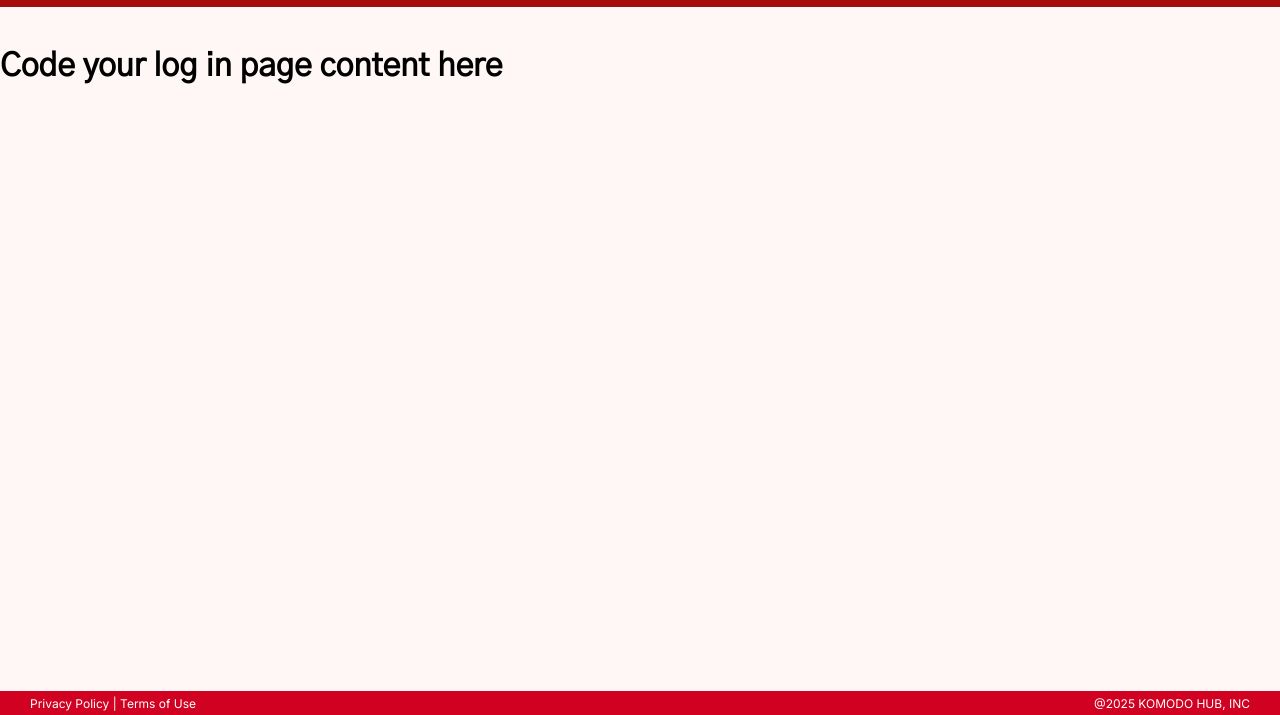
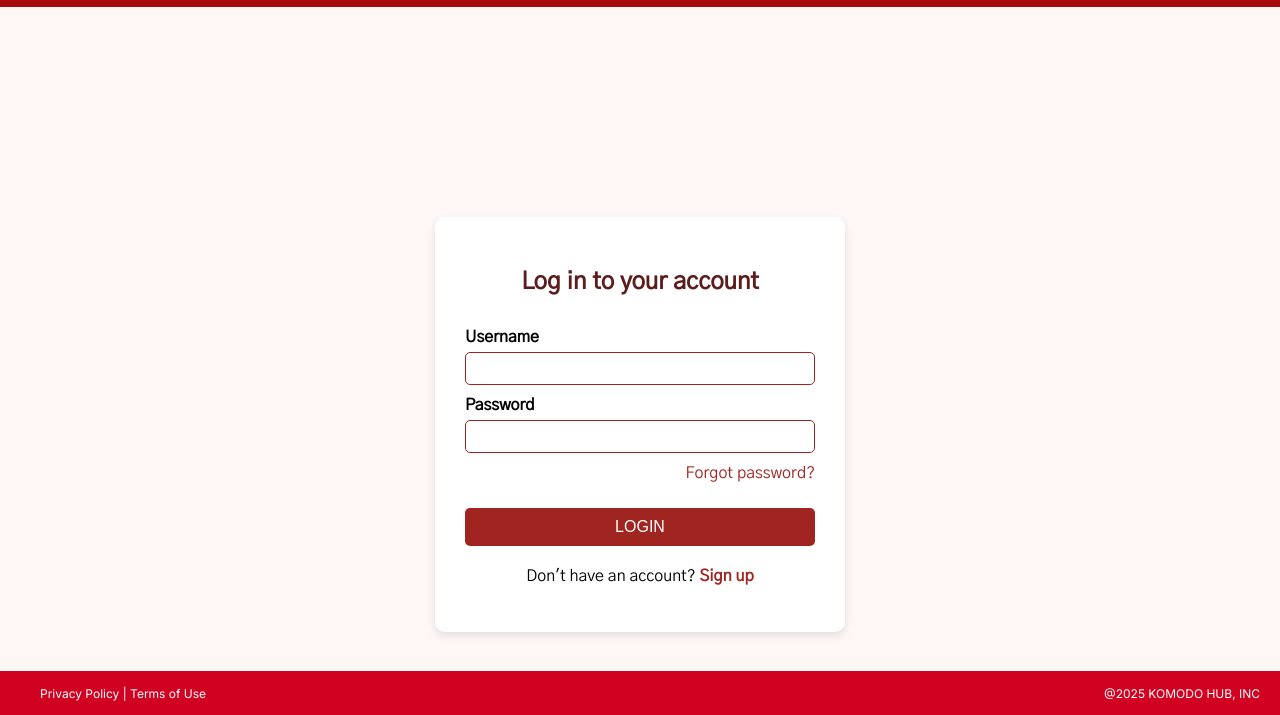
Before and after one commit to Ei-Sandi/Komodo-Hub-5005CMD, a Flask app: page /login/ in a window 1280 px wide. Shown: the part 85-800 px from the top of the page. Run offline with Flask 3, Linux system fonts and the light colour scheme; some web fonts are replaced.

Commit message:
Add files via upload

```diff
--- a/KOMODO HUB/templates/login.html
+++ b/KOMODO HUB/templates/login.html
@@ -2,8 +2,29 @@
 
 {% block head %}
     <title>Log in</title>
+    <link rel="stylesheet" href= "{{ url_for('static', filename = 'login.css') }}">
 {% endblock %}
 
 {% block body%}
-    <h1>Code your log in page content here</h1>
+
+
+
+    <div class="login-container">
+        <h2>Log in to your account</h2>
+        <form>
+            <label for="username">Username</label>
+            <input type="text" id="username" name="username">
+
+            <label for="password">Password</label>
+            <input type="password" id="password" name="password">
+
+            <a href="#" class="forgot-password">Forgot password?</a>
+
+            <button type="submit">LOGIN</button>
+        </form>
+        <p>Don't have an account? <a href="#">Sign up</a></p>
+    </div>
+
+
+
 {% endblock %}
```
